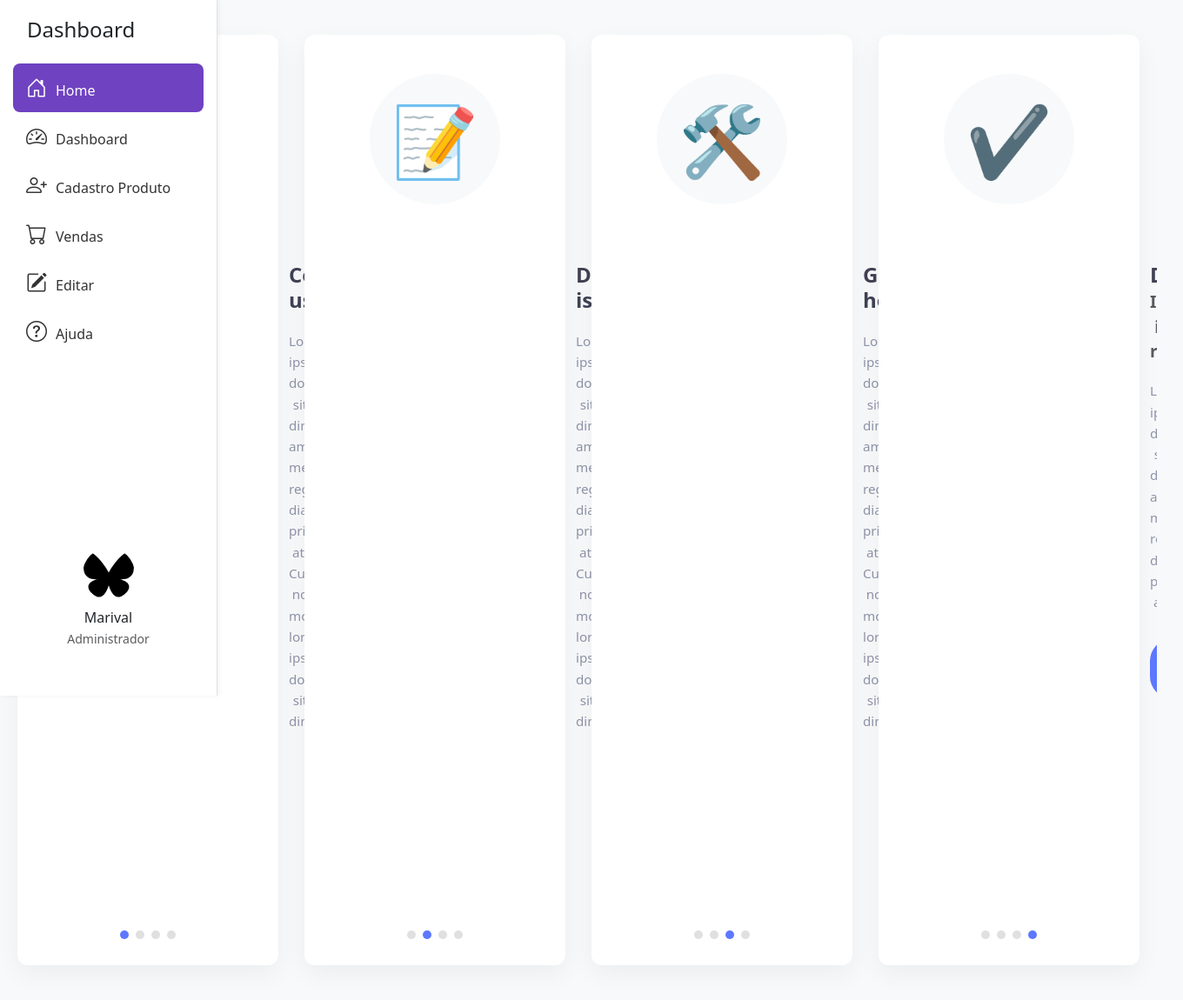
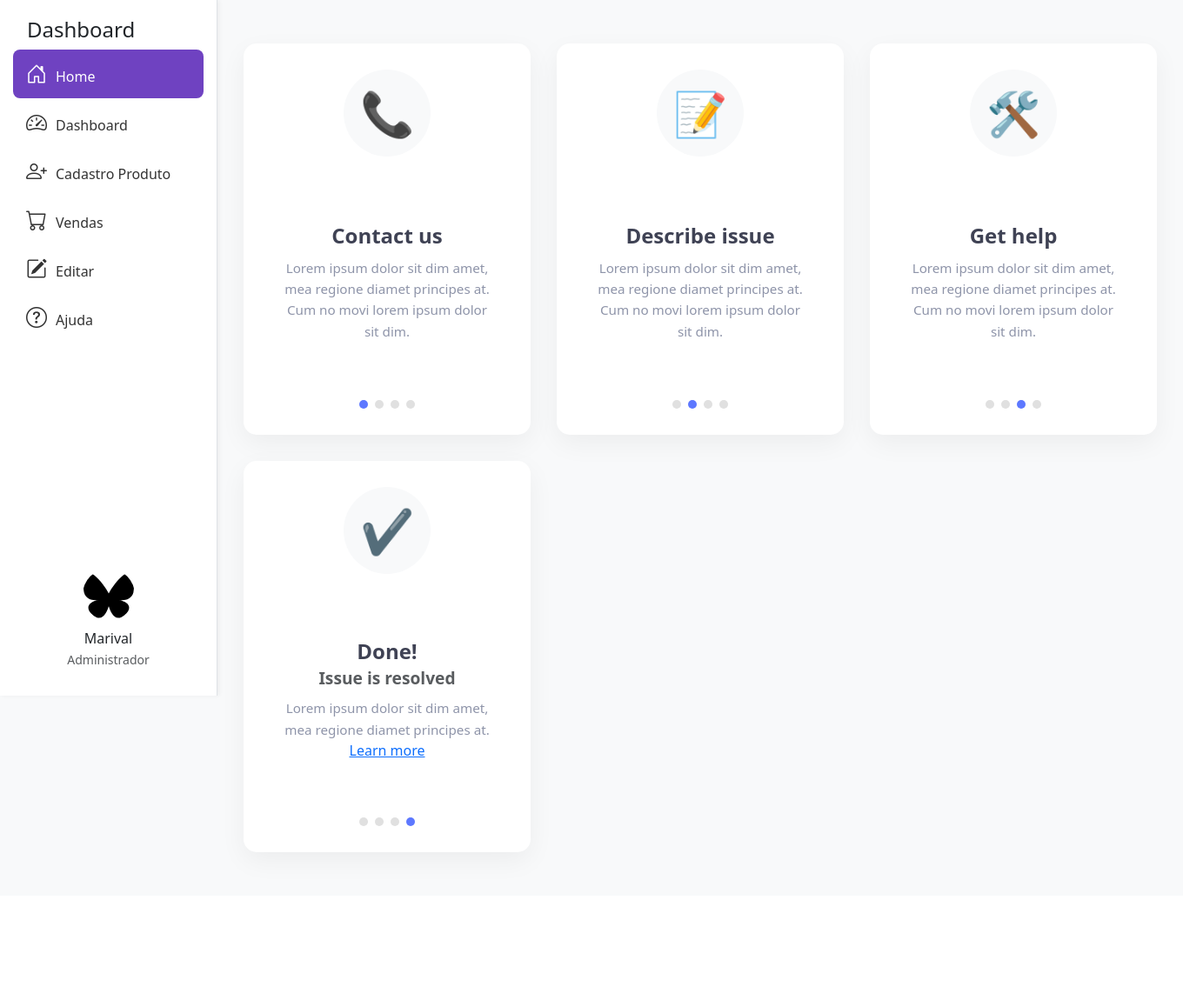
Before and after one commit to ViniciusEva/test-ZenEstoques, a PHP site: page /test5-main/resources/views/ajuda.php in a window 1360 px wide. Shown: the whole page at 87% size. After the commit the page ends 991 px from the top, so only its background shows below. Run offline with PHP 8.4, Linux system fonts and the light colour scheme; some libraries are stand-ins or nearby versions.

Commit message:
Add files via upload

```diff
--- a/test-main/resources/css/ajuda.css
+++ b/test-main/resources/css/ajuda.css
@@ -3,27 +3,19 @@
     --bg-light-blue: #eef2ff;
     --text-muted: #8e94a9;
     --dark-blue: #3f4254;
+    --sidebar-width: 250px;
 }
 
 body {
     background-color: var(--bg-light-blue);
     /* font-family: 'Roboto', sans-serif; */
-    display: flex;
     margin: 0;
 }
 
-
-
-
-
-
-
-
 /* Layout Global */
-.main-wrapper {
+.dashboard-container {
     display: flex;
     min-height: 100vh;
-    width: 100%;
 }
 
 /* Sidebar Ajustes */
@@ -40,120 +32,95 @@ body {
     box-shadow: 2px 0 5px rgba(0,0,0,0.05);
 }
 
-/* Área do Conteúdo (onde fica o perfil) */
-.content-area {
-    flex-grow: 1;
-    background-color: #f8f9fa;
-    display: flex;
-    justify-content: center; /* Centraliza horizontalmente o container */
-    align-items: flex-start; /* Alinha no topo para permitir scroll se necessário */
-    padding: 40px 20px;    /* Aumentei o padding para dar respiro */
-    overflow-y: auto;      /* Garante scroll caso o conteúdo seja alto */
+.card-body-content p {
+    color: var(--text-muted);
+    font-size: 0.95rem;
+    line-height: 1.6;
+    margin: 0;
+    padding: 0 10px; /* Evita que o texto encoste nas bordas laterais */
 }
 
-/* Ajuste no Input Group para não conflitar com classes do Bootstrap */
-.input-group-custom {
-    display: flex;
-    justify-content: space-between;
-    align-items: center;
-    margin-bottom: 20px;
+.card-body-content h3 {
+    color: var(--dark-blue);
+    font-size: 1.5rem;
+    font-weight: 700;
+    margin: 20px 0 10px 0;
 }
 
-.input-group-custom label {
-    font-weight: 500;
-    color: #555;
+/* Container do Texto (Onde estava o bug) */
+.card-body-content {
+    flex-grow: 1; /* Faz o texto ocupar o espaço central */
+    display: flex;
+    flex-direction: column;
+    justify-content: center; /* Centraliza o título e o texto verticalmente */
+    width: 100%;
 }
 
-.input-group-custom input {
-    border: none;
-    border-bottom: 1px solid #eee;
-    text-align: right;
-    padding: 5px;
-    outline: none;
-    width: 60%;
+/* --- Área de Conteúdo --- */
+.content-area {
+    background-color: #f8f9fa;
+    width: 100%;
+    padding: 40px 20px;
+    box-sizing: border-box;
 }
 
-.input-group-custom input:focus {
-    border-bottom: 2px solid #6f42c1;
-}
-
-
-
-
-
-
-
-
-
-
+/* --- Grid de Cards --- */
 .help-container {
     display: grid;
-    /* Alterado de auto-fit para auto-fill ou definindo colunas fixas responsivas */
-    grid-template-columns: repeat(auto-fit, 300px);
+    grid-template-columns: repeat(auto-fill, minmax(300px, 1fr));
     gap: 30px;
     width: 100%;
-    max-width: 1350px;    /* Define um limite para não espalhar demais em telas UltraWide */
-    justify-content: center; /* Centraliza os cards dentro do grid */
+    max-width: 1200px;
+    margin: 0 auto;
 }
 
 .help-card {
-    background: #fff;
-    border-radius: 12px;
+background: #ffffff;
+    border-radius: 15px;
     padding: 30px;
     text-align: center;
     box-shadow: 0 10px 30px rgba(0, 0, 0, 0.05);
-    transition: transform 0.3s ease;
+
+    /* Organização interna */
     display: flex;
     flex-direction: column;
-    justify-content: space-between;
-    height: 100%; /* Faz todos os cards terem a mesma altura na mesma linha */
-    min-height: 480px;
+    align-items: center;
+
+    /* Dimensões */
+    min-height: 450px;
+    height: 100%;
+    box-sizing: border-box;
+    transition: transform 0.3s ease;
 }
 
 .help-card:hover {
-    transform: translateY(-10px);
+    transform: translateY(-5px);
 }
 
-.icon-wrapper {
-    height: 180px;
+.help-card .content {
+    flex-grow: 1; /* Empurra a paginação para o fundo e mantém o texto no centro */
     display: flex;
-    align-items: center;
-    justify-content: center;
-    margin-bottom: 20px;
-}
-
-/* Mockup das ilustrações com CSS/Emoji para exemplo rápido */
-.icon-placeholder {
-    font-size: 80px;
-    background: #f8f9fa;
-    width: 150px;
-    height: 150px;
-    border-radius: 50%;
-    display: flex;
-    align-items: center;
+    flex-direction: column;
     justify-content: center;
 }
 
 .help-card h3 {
     color: var(--dark-blue);
+    margin: 20px 0 10px;
     font-size: 1.5rem;
-    font-weight: 700;
-    margin-bottom: 20px;
 }
 
 .help-card p {
     color: var(--text-muted);
     font-size: 0.95rem;
     line-height: 1.6;
-    margin-bottom: 30px;
 }
 
-/* Indicadores de página (Dots) */
 .pagination-dots {
+    margin-top: 20px;
     display: flex;
     justify-content: center;
     gap: 8px;
-    margin-top: auto;
 }
 
 .dot {
@@ -163,39 +130,52 @@ body {
     background-color: #e0e0e0;
 }
 
-.dot.active {
-    background-color: var(--primary-blue);
+.dot.active { background-color: var(--primary-blue); }
+
+/* --- ICONES --- */
+.icon-placeholder {
+    width: 100px;
+    height: 100px;
+    background-color: #f8f9fa;
+    border-radius: 50%;
+    display: flex;
+    align-items: center;
+    justify-content: center;
+    font-size: 50px;
+    color: var(--dark-blue);
 }
 
-/* Botão estilizado para o último card */
-.btn-learn-more {
-    background-color: var(--primary-blue);
-    color: white;
-    border-radius: 25px;
-    padding: 10px 30px;
-    border: none;
-    font-weight: 500;
-    transition: opacity 0.2s;
-    text-decoration: none;
-    display: inline-block;
-    margin-bottom: 20px;
+.icon-wrapper {
+    margin-bottom: 10px;
 }
 
-.btn-learn-more:hover {
-    opacity: 0.9;
-    color: white;
+/* --- DESKTOP (Acima de 768px) --- */
+@media (min-width: 768px) {
+    .sidebar {
+        width: var(--sidebar-width) !important;
+        position: fixed !important;
+        height: 100vh;
+        top: 0;
+        left: 0;
+        z-index: 1000;
+        background: #fff;
+        border-right: 1px solid #dee2e6;
+    }
+
+    .content-area {
+        margin-left: var(--sidebar-width); /* Reserva o espaço da sidebar */
+        width: calc(100% - var(--sidebar-width));
+        padding: 50px 30px;
+    }
 }
 
-@media (max-width: 992px) {
-    .main-wrapper {
-        flex-direction: column; /* Sidebar em cima ou oculta no mobile */
-    }
-    .sidebar {
-        width: 100%;
-        height: auto;
-        position: relative;
-    }
-    .help-container {
-        grid-template-columns: repeat(auto-fit, minmax(280px, 1fr));
-    }
+/* --- MOBILE (Abaixo de 767px) --- */
+@media (max-width: 767.98px) {
+    .dashboard-container { flex-direction: column; }
+
+    .content-area { padding: 20px 15px; }
+
+    .help-container { grid-template-columns: 1fr; }
+
+    .help-card { min-height: auto; padding: 20px; }
 }
--- a/test-main/resources/views/ajuda.php
+++ b/test-main/resources/views/ajuda.php
@@ -11,42 +11,24 @@
     <link rel="stylesheet" href="../css/ajuda.css">
     <link rel="stylesheet" href="../css/navbar.css">
     <script src="../js/ajuda.js"></script>
-
 </head>
 <body>
 
-     <div>
-        <div class="main-wrapper">
-        <nav class="sidebar d-flex flex-column justify-content-between">
-            <div>
-                <div class="sidebar-header px-3 mb-4">
-                    <h4>Dashboard</h4>
-                </div>
-                <a href="index.php" class="active"><i class="bi bi-house-door action-icon"></i>Home</a>
-                <a href="#"><i class="bi bi-speedometer2 action-icon"></i>Dashboard</a>
-                <a href="cadastroProduto.php"><i class="bi bi-person-plus action-icon"></i>Cadastro Produto</a>
-                <a href="vendas.php"><i class="bi bi-cart action-icon"></i>Vendas</a>
-                <a href="editar.php"><i class="bi bi-pencil-square action-icon"></i>Editar</a>
-                <a href="ajuda.php"><i class="bi bi-question-circle action-icon"></i>Ajuda</a>
-            </div>
-
-            <div class="px-3 pb-4">
-                <?php include 'drop_up.php'; ?>
-            </div>
-        </nav>
-
+    <div class="dashboard-container">
+        <?php include 'navbarLateral.php'; ?>
 
         <main class="content-area">
-            <div class="help-container">
+        <div class="help-container">
 
         <div class="help-card">
             <div class="icon-wrapper">
                 <div class="icon-placeholder">📞</div>
             </div>
-            <div class="content">
+            <div class="card-body-content">
                 <h3>Contact us</h3>
                 <p>Lorem ipsum dolor sit dim amet, mea regione diamet principes at. Cum no movi lorem ipsum dolor sit dim.</p>
             </div>
+
             <div class="pagination-dots">
                 <span class="dot active"></span>
                 <span class="dot"></span>
@@ -59,10 +41,12 @@
             <div class="icon-wrapper">
                 <div class="icon-placeholder">📝</div>
             </div>
-            <div class="content">
+
+            <div class="card-body-content">
                 <h3>Describe issue</h3>
                 <p>Lorem ipsum dolor sit dim amet, mea regione diamet principes at. Cum no movi lorem ipsum dolor sit dim.</p>
             </div>
+
             <div class="pagination-dots">
                 <span class="dot"></span>
                 <span class="dot active"></span>
@@ -75,7 +59,7 @@
             <div class="icon-wrapper">
                 <div class="icon-placeholder">🛠️</div>
             </div>
-            <div class="content">
+            <div class="card-body-content">
                 <h3>Get help</h3>
                 <p>Lorem ipsum dolor sit dim amet, mea regione diamet principes at. Cum no movi lorem ipsum dolor sit dim.</p>
             </div>
@@ -91,7 +75,7 @@
             <div class="icon-wrapper">
                 <div class="icon-placeholder">✔️</div>
             </div>
-            <div class="content">
+            <div class="card-body-content">
                 <h3>Done!<br><small class="text-muted" style="font-size: 0.8em;">Issue is resolved</small></h3>
                 <p>Lorem ipsum dolor sit dim amet, mea regione diamet principes at.</p>
                 <a href="#" class="btn-learn-more">Learn more</a>
@@ -105,7 +89,8 @@
         </div>
 
     </div>
-        </main>
+    </main>
+</div>
 
 
 <script src="https://cdn.jsdelivr.net/npm/bootstrap@5.3.0/dist/js/bootstrap.bundle.min.min.js"></script>
--- a/test-main/resources/views/vendas.php
+++ b/test-main/resources/views/vendas.php
@@ -81,6 +81,7 @@
                     </div>
                 </div>
 
+                <div class="table-responsive-wrapper">
                     <table class="sales-table">
                         <thead>
                             <tr>
@@ -142,6 +143,7 @@ foreach ($vendas as $venda) {
                             <span class="material-icons">chevron_right</span>
                         </a>
                     </div>
+                </table>
                 </div>
             </section>
         </main>
```
Also changed, not shown: test-main/resources/css/cadastro_produto.css (+10 -6 lines), test-main/resources/css/editar.css (+15 -1 lines), test-main/resources/css/venda.css (+97 -7 lines). Lines whose indentation alone changed are shown as unchanged.
